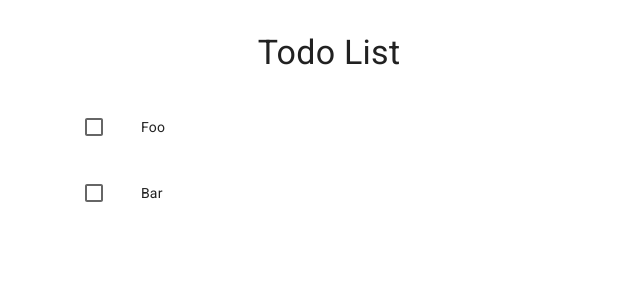
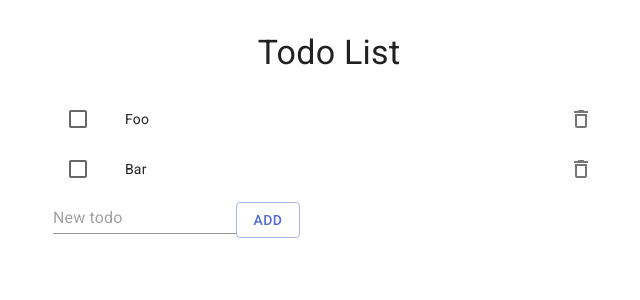
Before and after one commit to skaempfer/todo-list, a React (Create React App) app in the folder todo.app/: page / in a window 1280 px wide. Shown: the top 300 px of the page, without its empty margins (311-951 px from the left). Built offline with nearby package versions, Linux system fonts and the light colour scheme.

Commit message:
Implement add and delete operation for Todo list

```diff
--- a/todo.app/package.json
+++ b/todo.app/package.json
@@ -5,6 +5,7 @@
   "dependencies": {
     "@emotion/react": "^11.10.4",
     "@emotion/styled": "^11.10.4",
+    "@mui/icons-material": "^5.10.3",
     "@mui/material": "^5.10.5",
     "@testing-library/jest-dom": "^5.16.5",
     "@testing-library/react": "^13.4.0",
--- a/todo.app/src/App.tsx
+++ b/todo.app/src/App.tsx
@@ -2,7 +2,6 @@ import React from "react";
 import { Container, Box, Typography } from "@mui/material";
 import "./App.css";
 import TodoList from "./TodoList";
-import TodoListItem from "./TodoListItem";
 
 function App() {
   return (
@@ -11,10 +10,7 @@ function App() {
         <Typography variant="h4" component="h1" gutterBottom align="center">
           Todo List
         </Typography>
-        <TodoList>
-          <TodoListItem text={"Foo"} />
-          <TodoListItem text={"Bar"} />
-        </TodoList>
+        <TodoList />
       </Box>
     </Container>
   );
--- a/todo.app/src/TodoList.tsx
+++ b/todo.app/src/TodoList.tsx
@@ -1,13 +1,62 @@
-import { FunctionComponent, PropsWithChildren } from "react";
-import { List } from "@mui/material";
+import { FunctionComponent, useCallback, useState } from "react";
+import { Button, List, TextField } from "@mui/material";
+import TodoListItem from "./TodoListItem";
 
-const TodoList: FunctionComponent<PropsWithChildren> = (
-  props: PropsWithChildren
-) => {
+const createKey = (): string => (Date.now() + Math.random() * 10).toString();
+
+type Todo = {
+  text: string;
+  key: string;
+};
+
+const TodoList: FunctionComponent = () => {
+  const [todos, setTodos] = useState<Todo[]>([
+    { text: "Foo", key: createKey() },
+    { text: "Bar", key: createKey() },
+  ]);
+  const [inputText, setInputText] = useState<string>("");
+
+  const handleTextChange = (
+    event: React.ChangeEvent<HTMLInputElement>
+  ): void => {
+    setInputText(event.target.value.trim());
+  };
+
+  const handleButtonClick = (event: React.MouseEvent<HTMLButtonElement>) => {
+    if (inputText.length > 0) {
+      setTodos([...todos, { text: inputText, key: createKey() }]);
+      setInputText("");
+    }
+  };
+
+  const deleteItem = useCallback(
+    (deleteKey: string) => {
+      setTodos(todos.filter((x) => x.key !== deleteKey));
+    },
+    [todos]
+  );
+
   return (
-    <List>
-      {props.children}
-    </List>
+    <>
+      <List>
+        {todos.map((todo) => (
+          <TodoListItem
+            text={todo.text}
+            key={todo.key}
+            deleteCallback={() => deleteItem(todo.key)}
+          />
+        ))}
+      </List>
+      <TextField
+        variant="standard"
+        value={inputText}
+        placeholder="New todo"
+        onChange={handleTextChange}
+      />
+      <Button variant="outlined" onClick={handleButtonClick}>
+        Add
+      </Button>
+    </>
   );
 };
 
--- a/todo.app/src/TodoListItem.tsx
+++ b/todo.app/src/TodoListItem.tsx
@@ -1,14 +1,18 @@
 import { FunctionComponent, useState } from "react";
 import {
   Checkbox,
+  IconButton,
   ListItem,
   ListItemButton,
   ListItemIcon,
   ListItemText,
 } from "@mui/material";
+import { DeleteOutlineOutlined } from "@mui/icons-material";
 
 type TodoListItemProps = {
+  key: string;
   text: string;
+  deleteCallback: () => void;
 };
 
 const TodoListItem: FunctionComponent<TodoListItemProps> = (
@@ -19,8 +23,20 @@ const TodoListItem: FunctionComponent<TodoListItemProps> = (
   const handleToggle = () => () => {
     setChecked(!checked);
   };
+
   return (
-    <ListItem>
+    <ListItem
+      secondaryAction={
+        <IconButton
+          edge="end"
+          aria-label="Delete"
+          onClick={() => props.deleteCallback()}
+        >
+          <DeleteOutlineOutlined />
+        </IconButton>
+      }
+      disablePadding
+    >
       <ListItemButton role={undefined} onClick={handleToggle()} dense>
         <ListItemIcon>
           <Checkbox
```
Also changed, not shown: 1 other file (tests, documents, lock files or other folders).
